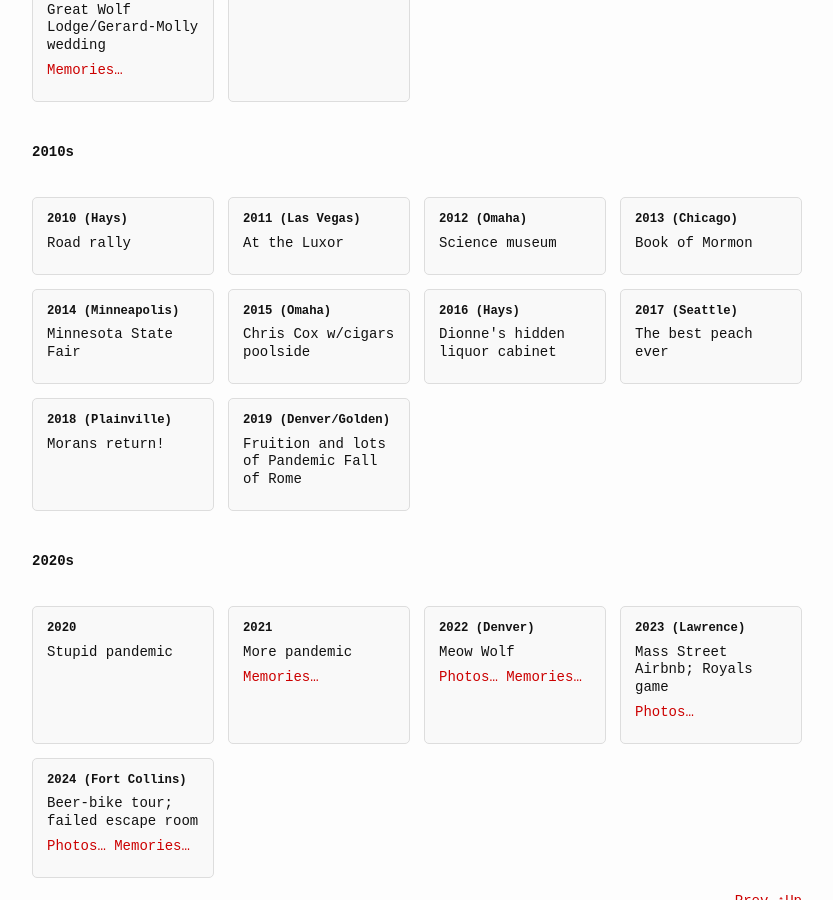
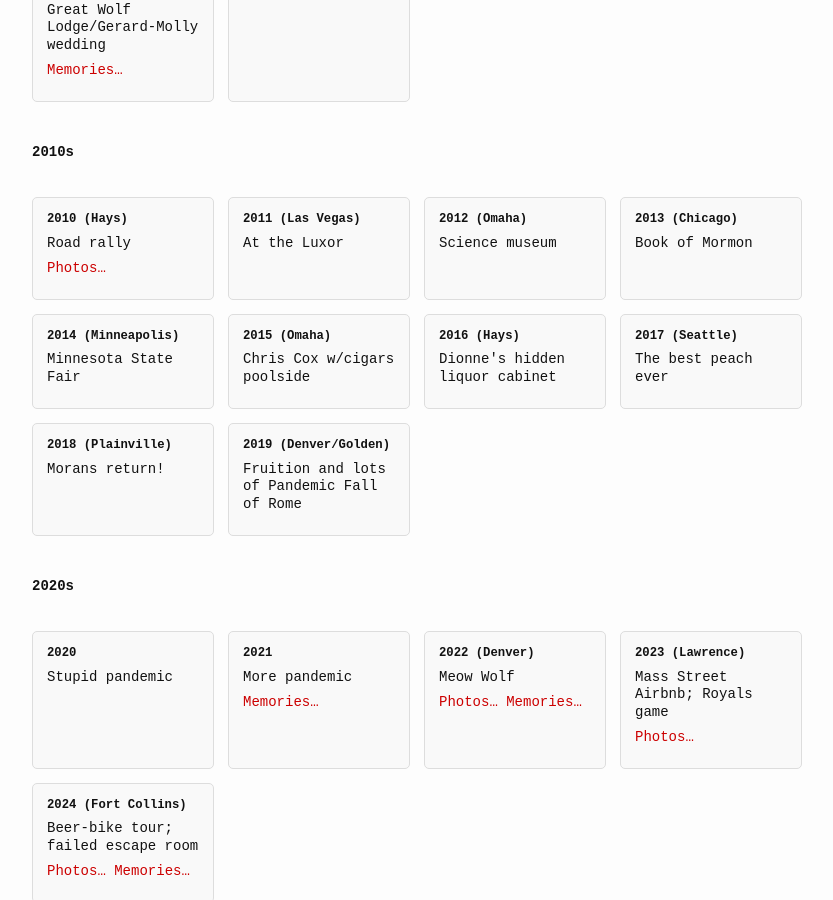
Before and after one commit to kujhawk94/kujhawk94.github.io, a Jekyll site: the page built from _posts/2025-01-07-ldw.html, in a window 1280 px wide and 900 px high, scrolled down 1071 px. Shown: the whole window, without its empty margins (223-1056 px from the left). Built offline with Jekyll 4.4.1, drawn with Linux system fonts in a browser that asks for light colours.

Commit message:
Add ldw2010 album link

```diff
--- a/_posts/2025-01-07-ldw.html
+++ b/_posts/2025-01-07-ldw.html
@@ -246,6 +246,7 @@
       <h3>2010 (Hays)</h3>
       <div class="content">
         <p>Road rally</p>
+	<p><a href="https://www.smugmug.com/gallery/n-7PHkpm">Photos…</a></p>
       </div>
     </div>
 
```
